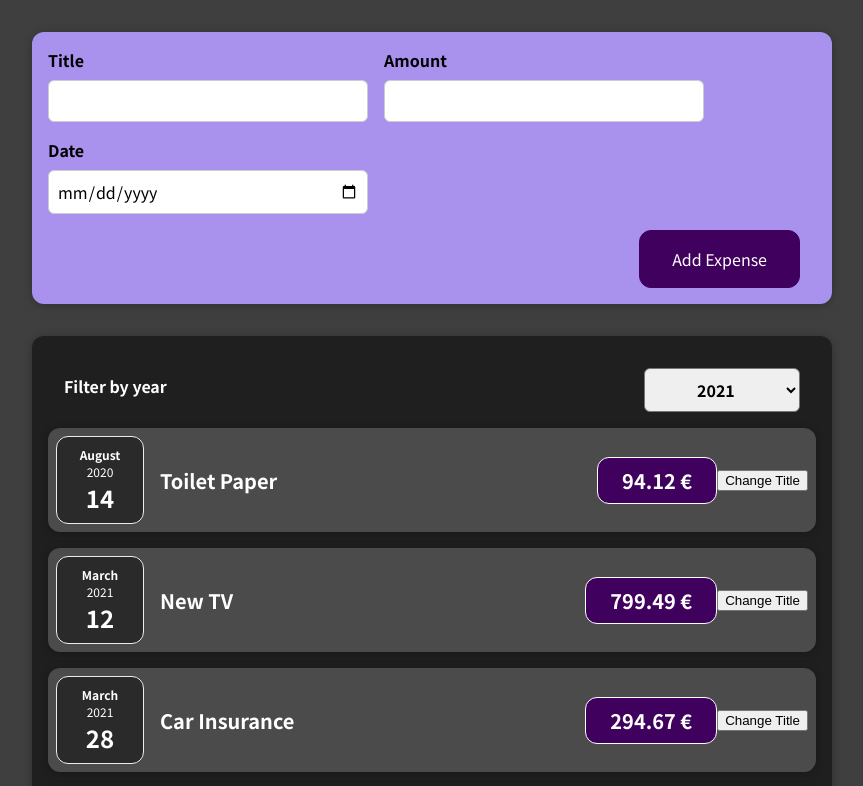
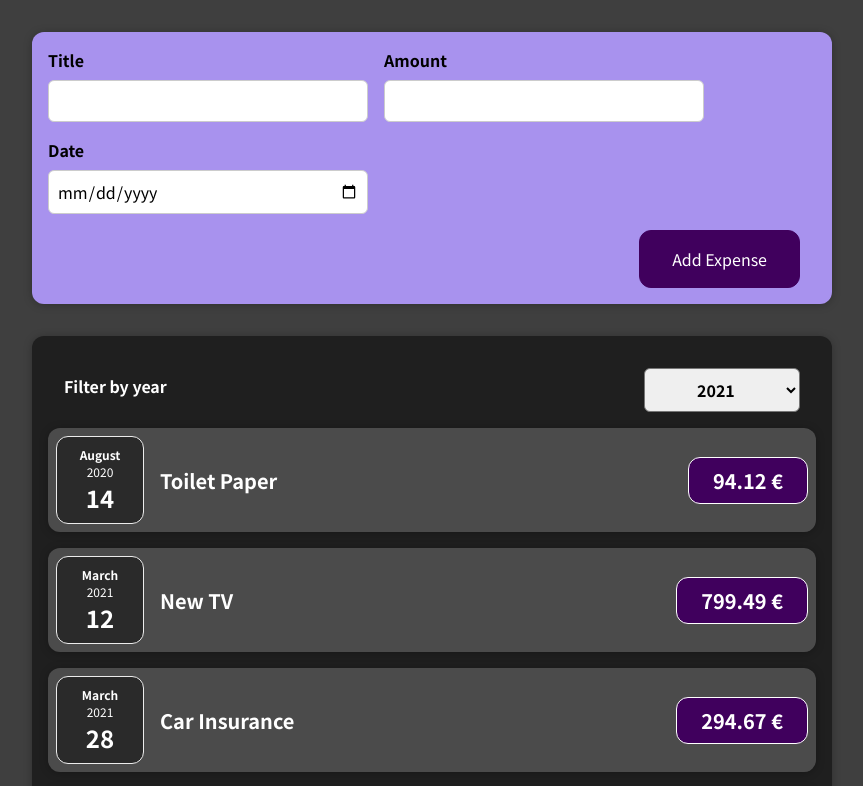
Before and after one commit to Jean-f-05/react-app-proj, a React (Create React App) app: page / in a window 1280 px wide. Shown: the top 786 px of the page, without its empty margins (208-1071 px from the left). Built offline with nearby package versions, Linux system fonts and the light colour scheme.

Commit message:
removed state from ExpensesItem component

```diff
--- a/src/components/Expenses/ExpenseItem.js
+++ b/src/components/Expenses/ExpenseItem.js
@@ -1,27 +1,17 @@
-import React, { useState } from "react";
+import React from "react";
 
 import ExpenseDate from "./ExpenseDate";
 import "./ExpenseItem.css";
 import Card from "../UI/Card";
 
 const ExpenseItem = (props) => {
-  const [title, setTitle] = useState(props.title);
-
-  // FUNCTION HANDLER
-
-  const clickHandler = () => {
-    setTitle("UPDATED");
-    console.log(title);
-  };
-
   return (
     <Card className="expense-item">
       <ExpenseDate date={props.date} />
       <div className="expense-item__description">
-        <h2>{title}</h2>
+        <h2>{props.title}</h2>
         <div className="expense-item__price">{props.amount} €</div>
       </div>
-      <button onClick={clickHandler}>Change Title</button>
     </Card>
   );
 };
```
Also changed, not shown: 1 other file (tests, documents, lock files or other folders).
